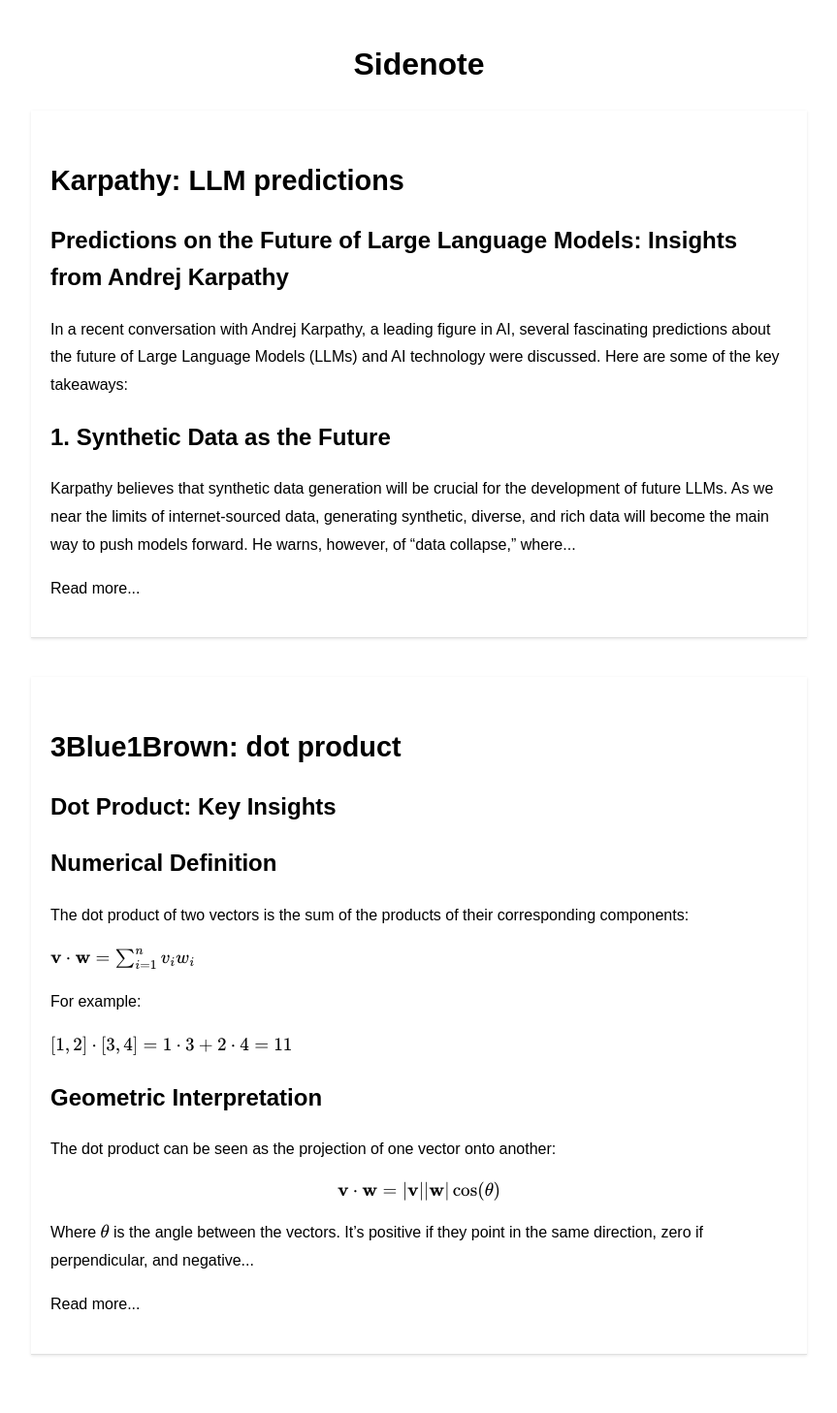
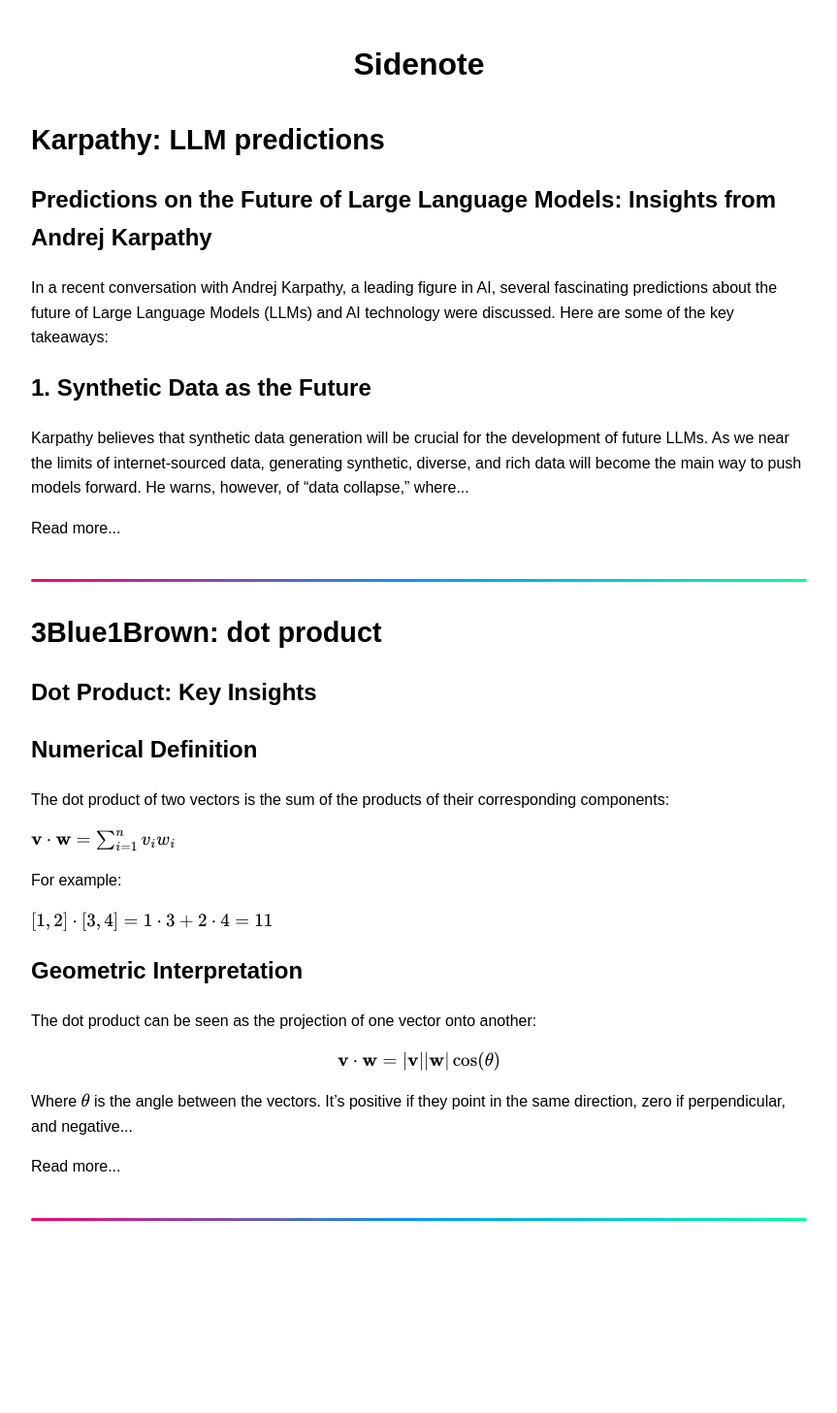
Before and after one commit to itmustalwaysbenight/sidenote, a Jekyll site: the page built from index.html, in a window 1280 px wide. Shown: the whole page at 97% size, without its empty margins (208-1071 px from the left). Built offline with Jekyll 4.4.1, drawn with Linux system fonts in a browser that asks for light colours; after the commit the page ends 1319 px from its top, so only the background shows below that.

Commit message:
trying colorful AI line for post separation

```diff
--- a/index.html
+++ b/index.html
@@ -32,30 +32,24 @@
             text-decoration: none !important; /* Keeps it without underline on hover */
         }
 
-        /* Separation of posts */
+        /* Creative separation of posts */
         article {
-            margin-bottom: 40px; /* Adds space between posts */
-            padding: 20px; /* Adds padding around each post */
-            border-bottom: 1px solid #e0e0e0; /* Subtle border under each post */
-            box-shadow: 0 1px 3px rgba(0, 0, 0, 0.1); /* Subtle shadow for depth */
+            margin-bottom: 40px; /* Space between posts */
+        }
+
+        /* Modern AI-inspired gradient line */
+        .separator {
+            height: 3px;
+            background: linear-gradient(90deg, #ff0066, #0099ff, #00ff99); /* Colorful modern gradient */
+            margin-top: 20px;
+            margin-bottom: 20px;
+            border-radius: 1.5px; /* Slightly rounded edges for a soft feel */
         }
 
         /* Post title adjustments */
         article h3 {
             font-size: 1.8rem; /* Larger post title */
             margin-bottom: 10px;
-        }
-
-        /* Date or metadata styling */
-        .date {
-            font-style: italic;
-            color: #777;
-            font-size: 0.9rem; /* Smaller and less emphasized */
-        }
-
-        /* Paragraph adjustments for readability */
-        article p {
-            line-height: 1.8; /* Slightly larger line height for readability */
         }
 
         /* Additional space for the footer */
@@ -78,9 +72,10 @@
         {% for post in site.posts %}
         <article>
             <h3><a href="{{ post.url }}">{{ post.title }}</a></h3>
-            <p>{{ post.content | truncatewords: 100 }}</p> <!-- Truncation at 100 words -->
+            <p>{{ post.content | truncatewords: 100 }}</p> <!-- Keep truncation at 100 words -->
             <p><a href="{{ post.url }}">Read more...</a></p>
         </article>
+        <div class="separator"></div> <!-- Colorful modern separator line -->
         {% endfor %}
     </main>
 
```
